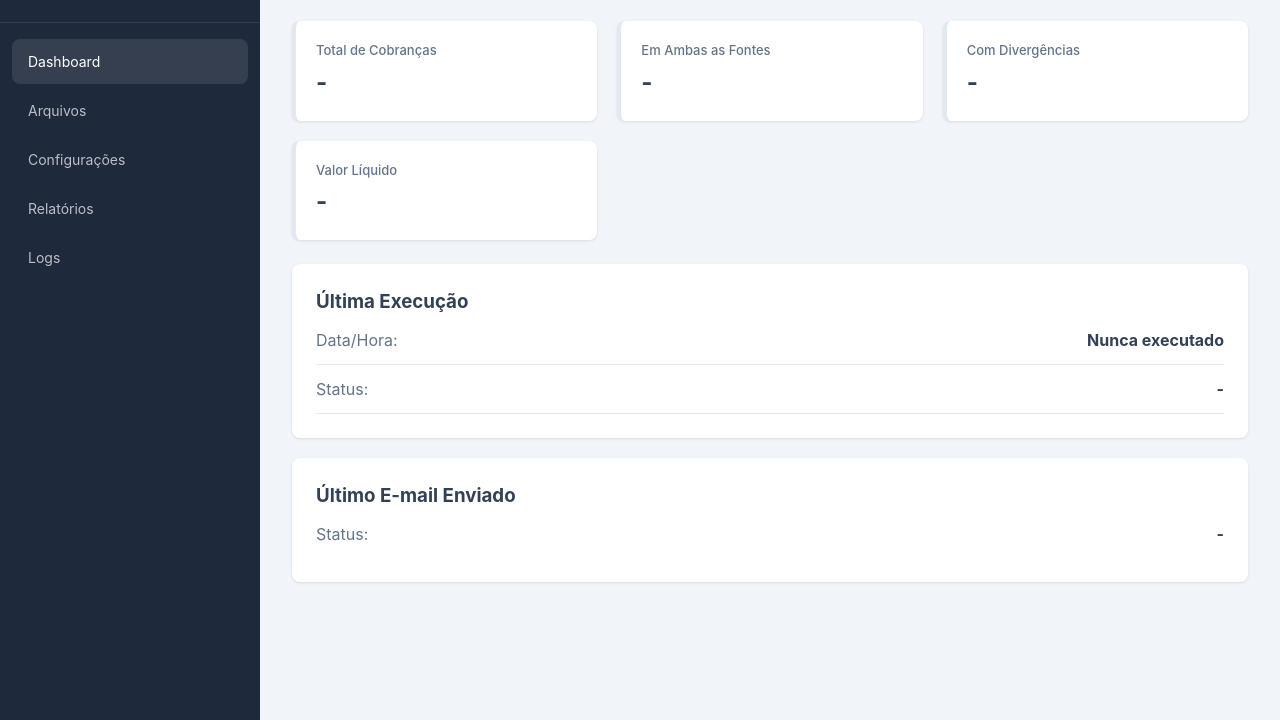
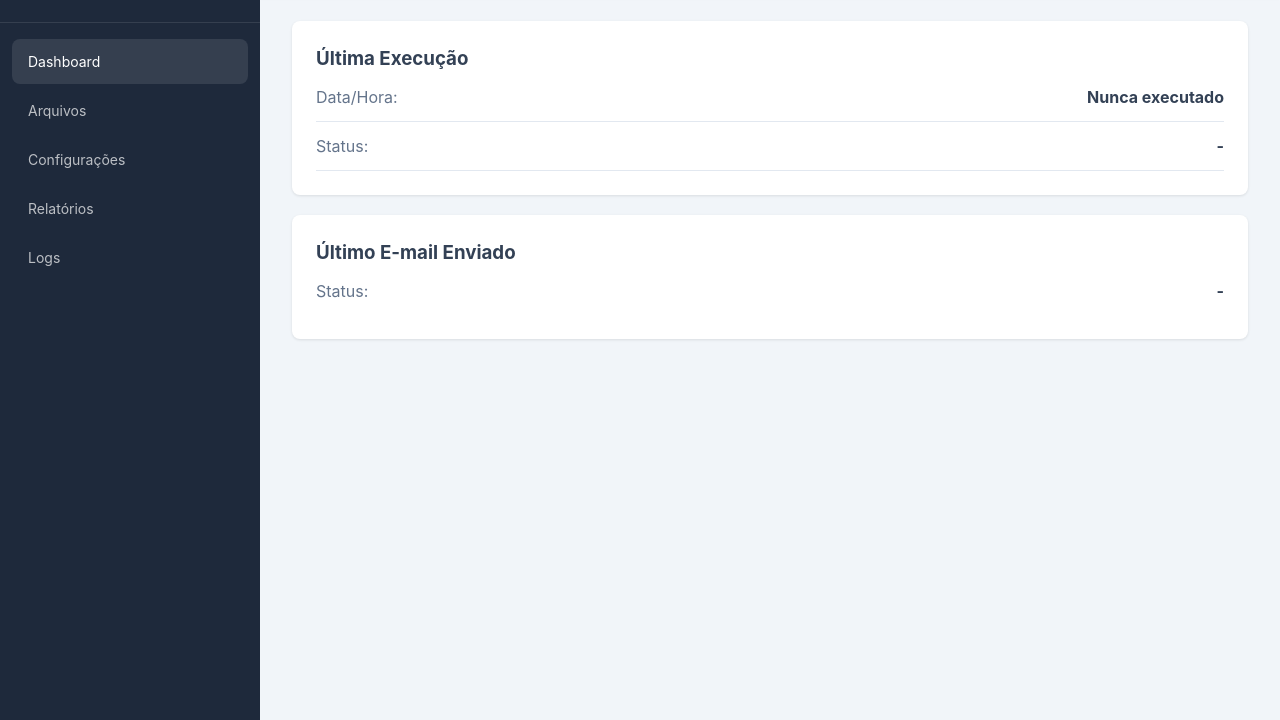
Before and after one commit to JoaoAlfredoMader/automation-dev-challenge, a website: page web/public/index.html in a window 1280 px wide. Shown: the part 80-800 px from the top of the page. Drawn offline with Linux system fonts and the light colour scheme; no server answers.

Commit message:
fix: remove empty stat cards from dashboard

```diff
--- a/web/public/css/style.css
+++ b/web/public/css/style.css
@@ -122,31 +122,6 @@ body {
 /* Pages */
 .page { display: none; }
 .page.active { display: block; }
-
-/* Cards */
-.cards-grid {
-  display: grid;
-  grid-template-columns: repeat(auto-fill, minmax(240px, 1fr));
-  gap: 20px;
-  margin-bottom: 24px;
-}
-
-.card {
-  background: var(--card-bg);
-  border-radius: var(--radius);
-  padding: 20px;
-  display: flex;
-  align-items: center;
-  gap: 16px;
-  box-shadow: var(--shadow);
-  border-left: 4px solid;
-}
-
-.card-neutral { border-color: var(--border); }
-
-.card-icon { font-size: 32px; }
-.card-info h3 { font-size: 13px; color: var(--text-light); font-weight: 500; }
-.card-value { font-size: 24px; font-weight: 700; margin-top: 4px; }
 
 /* Panel */
 .panel {
@@ -343,6 +318,5 @@ body {
   .sidebar { width: 70px; }
   .sidebar .logo h1, .sidebar .logo span, .nav-link span:not(.icon) { display: none; }
   .main { margin-left: 70px; }
-  .cards-grid { grid-template-columns: 1fr; }
   .form-row.inline { flex-direction: column; }
 }
--- a/web/public/index.html
+++ b/web/public/index.html
@@ -50,33 +50,6 @@
       <div class="content">
         <!-- DASHBOARD -->
         <section id="page-dashboard" class="page active">
-          <div class="cards-grid">
-            <div class="card card-neutral">
-              <div class="card-info">
-                <h3>Total de Cobranças</h3>
-                <p class="card-value" id="dash-total">-</p>
-              </div>
-            </div>
-            <div class="card card-neutral">
-              <div class="card-info">
-                <h3>Em Ambas as Fontes</h3>
-                <p class="card-value" id="dash-both">-</p>
-              </div>
-            </div>
-            <div class="card card-neutral">
-              <div class="card-info">
-                <h3>Com Divergências</h3>
-                <p class="card-value" id="dash-divergences">-</p>
-              </div>
-            </div>
-            <div class="card card-neutral">
-              <div class="card-info">
-                <h3>Valor Líquido</h3>
-                <p class="card-value" id="dash-liquido">-</p>
-              </div>
-            </div>
-          </div>
-
           <div class="panel">
             <h3>Última Execução</h3>
             <div class="info-row">
--- a/web/public/js/app.js
+++ b/web/public/js/app.js
@@ -125,12 +125,6 @@ async function loadDashboard() {
       cronBadge.textContent = `Agendamento: ${h}:${m} (${day})`;
     } else {
       cronBadge.textContent = 'Agendamento desativado';
-    }
-
-    // If we have reports, get stats from the latest
-    if (status.reports && status.reports.length > 0) {
-      // We don't have stats in status API, so just show report count
-      document.getElementById('dash-total').textContent = status.reports.length + ' relatórios';
     }
   } catch (e) {
     console.error('Dashboard error:', e);
```
